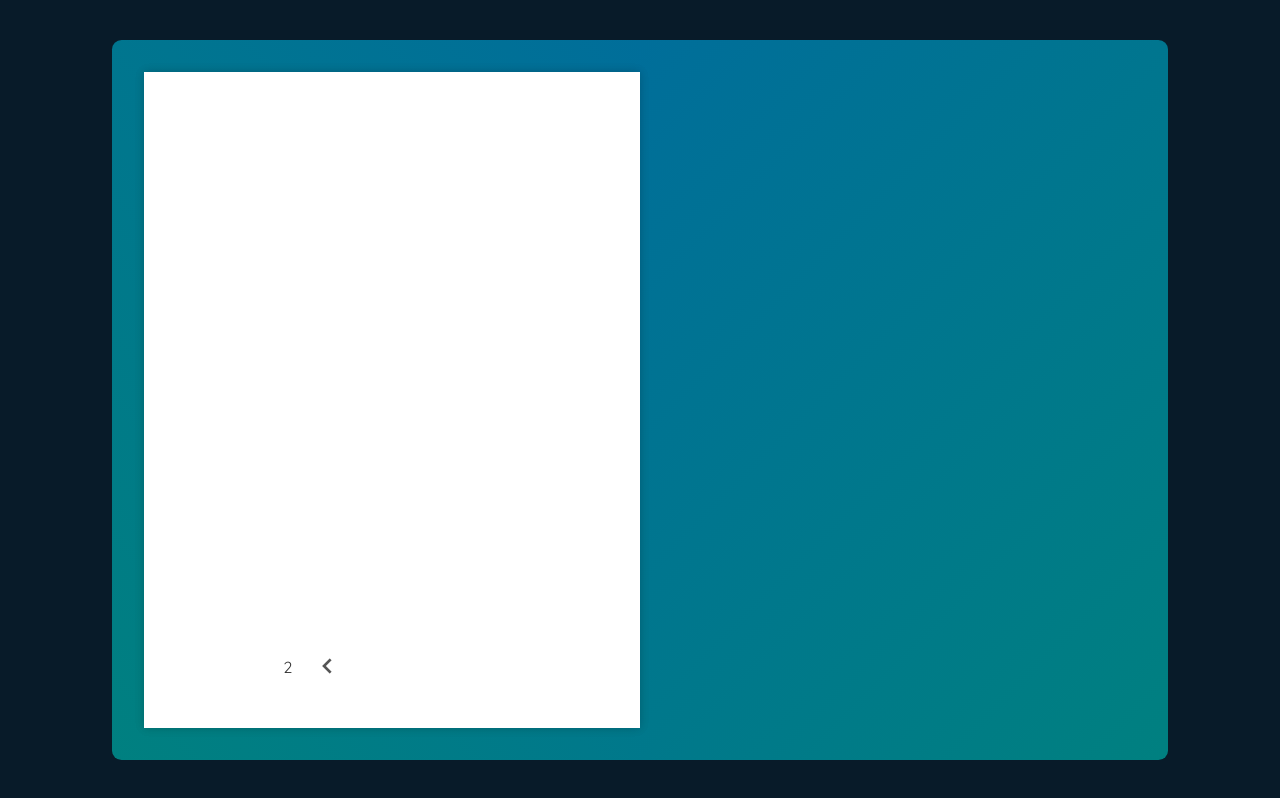
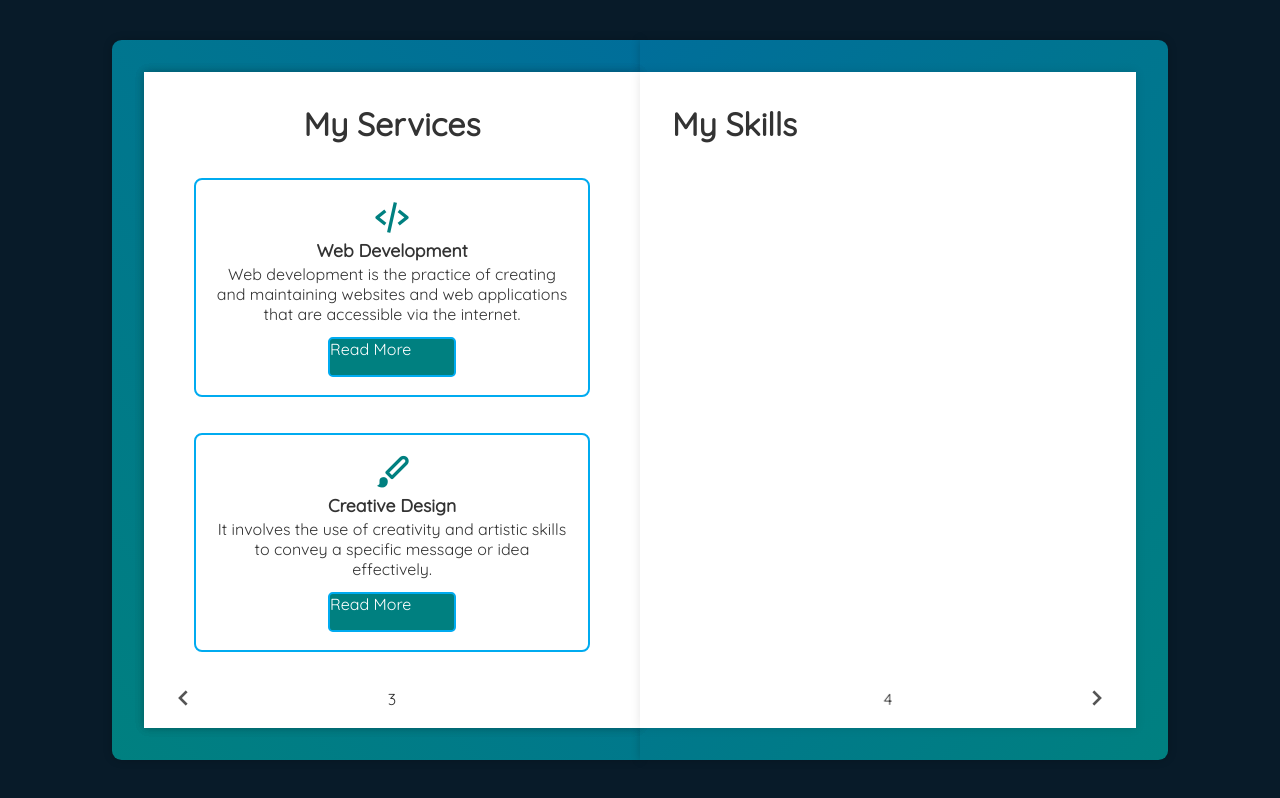
Before and after one commit to ItsAki02/Portfolio, a plain HTML site: page index.html in a window 1280 px wide. Drawn offline with nearby package versions, Linux system fonts and the light colour scheme.

Commit message:
part-3 services

```diff
--- a/index.html
+++ b/index.html
@@ -34,7 +34,10 @@
                         <a href="https://github.com/ItsAki02"><i class='bx bxl-github'></i></a>
                     </div>
 
-                    <p>Hi, I'm Akanksha, Welcome to my web developer portfolio, where I showcase my expertise in web development. Using HTML, CSS, and JavaScript, I create visually appealing and interactive web experiences. Explore my projects to see how I combine aesthetics and functionality, making a lasting impact on users</p>
+                    <p>Hi, I'm Akanksha, Welcome to my web developer portfolio, where I showcase my expertise in web
+                        development. Using HTML, CSS, and JavaScript, I create visually appealing and interactive web
+                        experiences. Explore my projects to see how I combine aesthetics and functionality, making a
+                        lasting impact on users</p>
 
                     <div class="btn-box">
                         <a href="#" class="btn">Download CV</a>
@@ -52,19 +55,22 @@
                             <span class="year"><i class='bx bxs-calendar'></i>2020-2024</span>
                             <h3>B.Tech in Information Technology</h3>
                             <p>Asansol Engineering College <br>
-                        <i>9.03 ygpa </i></p>
+                                <i>9.03 ygpa </i>
+                            </p>
                         </div>
                         <div class="edu-box">
                             <span class="year"><i class='bx bxs-calendar'></i>2005-2017</span>
                             <h3>Matriculation</h3>
                             <p>D.A.V. Public School,Sindri <br>
-                        <i>9.8 cgpa</i></p>
+                                <i>9.8 cgpa</i>
+                            </p>
                         </div>
                         <div class="edu-box">
                             <span class="year"><i class='bx bxs-calendar'></i>2017-2019</span>
                             <h3>Intermediate Education in Science</h3>
                             <p>D.A.V. Public School,Sindri <br>
-                            <i>74%</i></p>
+                                <i>74%</i>
+                            </p>
                         </div>
                     </div>
                     <span class="number-page">1</span>
@@ -81,6 +87,41 @@
                     </span>
                 </div>
             </div>
+            <!-- page 3 & 4 -->
+            <div class="book-page page-left">
+                <!-- page 3 (my services) -->
+                <div class="page-front">
+                    <h1 class="title">My Services</h1>
+                    <div class="services-box">
+                        <div class="services-content">
+                            <i class='bx bx-code-alt'></i>
+                            <h3>Web Development</h3>
+                            <p>Web development is the practice of creating and maintaining websites and web applications that are accessible via the internet.</p>
+                            <a href="./https://www.geeksforgeeks.org/web-development/" class="btn">Read More</a>
+                        </div>
+                        <div class="services-content">
+                            <i class='bx bxs-paint'></i>
+                            <h3>Creative Design</h3>
+                            <p>It involves the use of creativity and artistic skills to convey a specific message or idea effectively.</p>
+                            <a href="./https://in.indeed.com/career-advice/career-development/what-is-creative-design" class="btn">Read More</a>
+                        </div>
+                    </div>
+                </div>
+                <span class="number-page">3</span>
+                <span class="nextprev-btn back" data-page="turn-1">
+                    <i class='bx bx-chevron-left'></i>
+                </span>
+                </div>
+                <!-- page 4 (my skills) -->
+                <div class="book-page page-right" id="turn-2">
+                    <div class="page-front">
+                        <h1 class="title">My Skills</h1>
+                    </div>
+                    <span class="number-page">4</span>
+                    <!-- next btn -->
+                    <span class="nextprev-btn" data-page="turn-2">
+                        <i class='bx bx-chevron-right'></i>
+                    </span>
                 </div>
         </div>
 </body>
--- a/style.css
+++ b/style.css
@@ -21,7 +21,7 @@ font-family: "Quicksand", sans-serif;
     --cover-color: linear-gradient(45deg, teal,#006e9a);
     --pages-color: #ddd
      /* .125rem solid #00abf0; */
-    --box-shadow: 0 0 .6rem rgba(0,0,0,.2);
+     /* 0 0 .6rem rgba(0,0,0,.2); */
 }
 
 body {
@@ -48,7 +48,7 @@ body {
     width: 50%;
     height:  100%;
     background: var(--cover-color);
-    box-shadow: var(--box-shadow);
+    box-shadow:0 0 .6rem rgba(0,0,0,.2);
     border-top-left-radius: .6rem;
     border-bottom-left-radius: .6rem;
     transform-origin: right;
@@ -144,6 +144,7 @@ background: #00abf0;
      font-weight: 500;
      margin: 0 1rem;
      transition: 0.5s;
+
 }
 
 .btn:hover{
@@ -258,3 +259,42 @@ background: #00abf0;
 .edu-content .year i{
     margin-right: .4rem;
 }
+
+.services-box{
+    display: flex;
+    flex-wrap: wrap;
+}
+
+.services-box .services-content{
+    flex: 1 1 10rem;
+    border:.125rem solid #00abf0 ;
+    border-radius: .5rem;
+    padding: 18px;
+    margin: 18px;
+    text-align: center;
+    transition: .3s ease;
+}
+
+.services-box .services-content:hover{
+    box-shadow:0 0 .6rem rgba(0,0,0,.2);
+
+}
+
+
+.services-content i{
+    font-size: 2.5rem;
+    color: var(--main-color);
+}
+
+.services-content h3 {
+    font-size: 1.1rem;
+}
+
+.services-content p{
+    margin: .2rem 0 .8rem;
+}
+
+.services-content .btn{
+    width: 8rem;
+    height: 2.5rem;
+}
```
Lines whose indentation alone changed are shown as unchanged.
